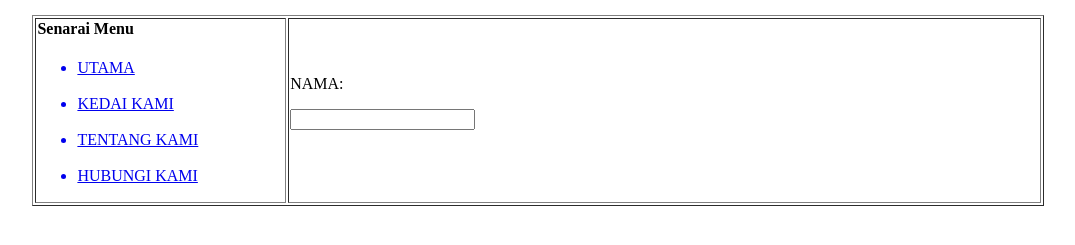
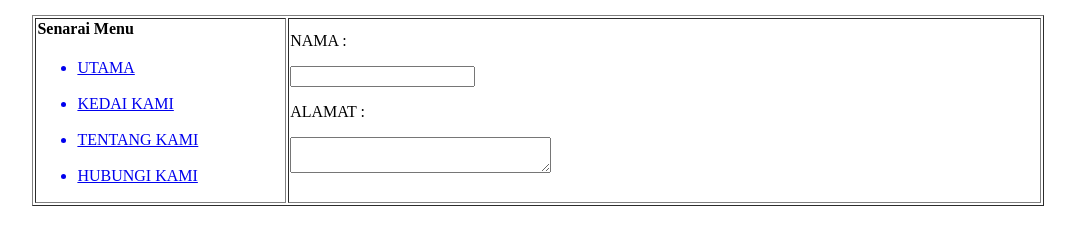
Before and after one commit to frizzdynnn/KPD1023-Penilaian-Prestasi-K3, a plain HTML site: page index.html in a window 1280 px wide. Shown: the part 173-418 px from the top of the page, without its empty margins (102-1177 px from the left). Drawn offline with Linux system fonts and the light colour scheme.

Commit message:
Update index.html

```diff
--- a/index.html
+++ b/index.html
@@ -32,8 +32,10 @@
           </td>
            <td width="75%">
              <form>
-               <p>NAMA:</p>
+               <p>NAMA :</p>
                  <p><input type="text" name="nama"></p>
+               <p>ALAMAT :</p>
+               <p><textarea cols="30" rows"3" name="alamat"></textarea></p>
              </form>
           </td>
 
```
